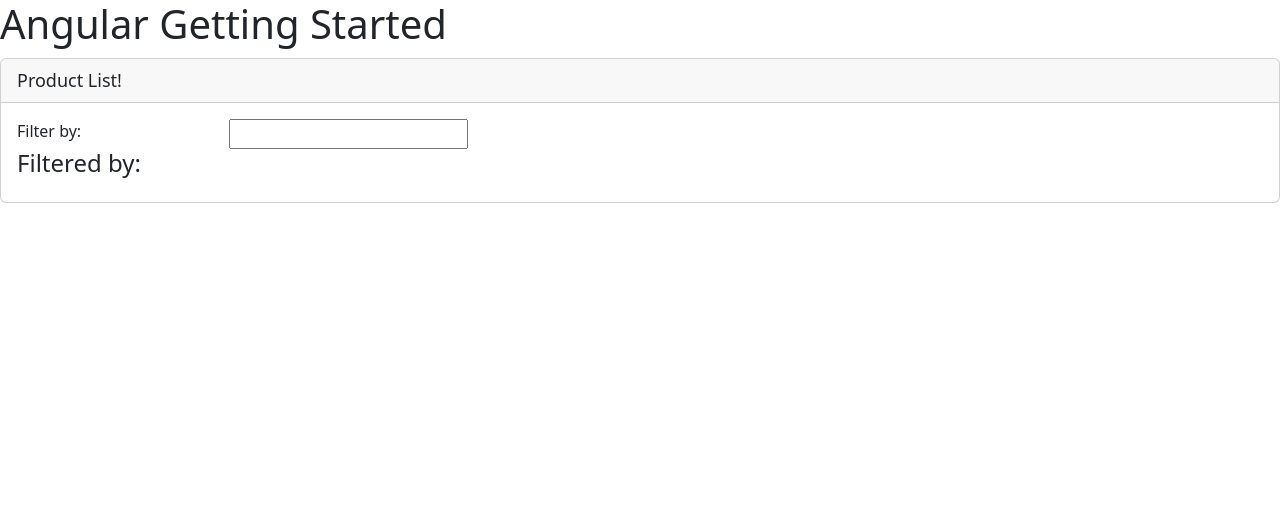
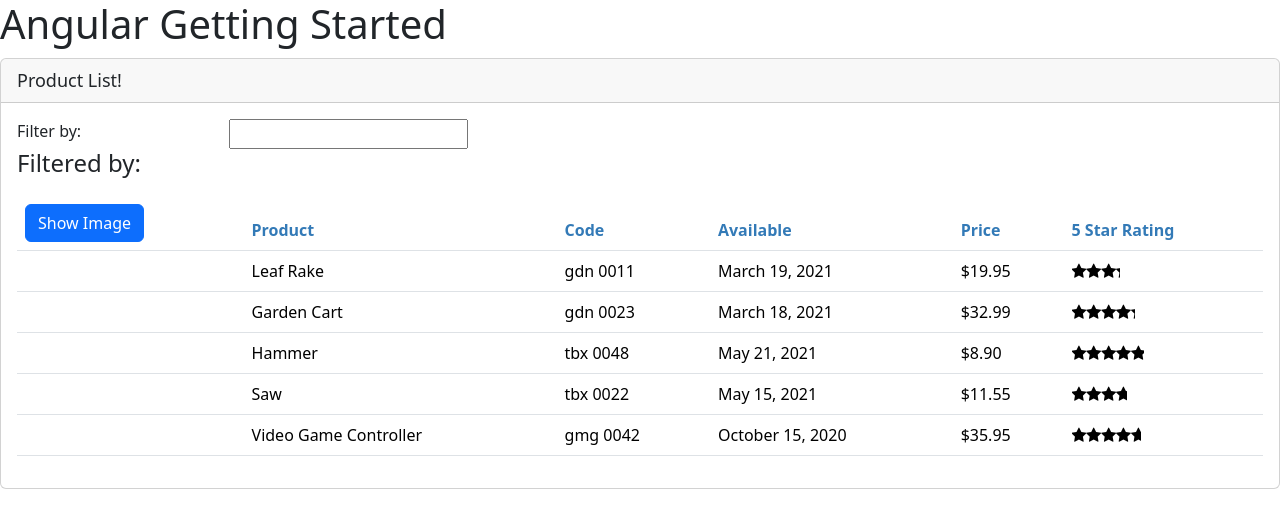
Before and after one commit to markfady/Angular_Getting_Started, an Angular app: page / in a window 1280 px wide. Shown: the top 528 px of the page. Built offline with nearby package versions, Linux system fonts and the light colour scheme.

Commit message:
usage of service , get data from api

```diff
--- a/src/app/products/product-list.component.ts
+++ b/src/app/products/product-list.component.ts
@@ -1,6 +1,7 @@
-import { Component, OnInit } from "@angular/core";
+import { Component, OnDestroy, OnInit } from "@angular/core";
 import { IProduct } from "./products";
 import { ProductService } from "./product.service";
+import { Subscription } from "rxjs";
 
 @Component({
     selector: 'pm-products',
@@ -8,26 +9,29 @@
     styleUrls:['./product-list.component.css']
 })
 
-export class ProductListComponent implements OnInit  {
+export class ProductListComponent implements OnInit ,OnDestroy {
     pageTitle:string='Product List!';
     imageWidth:number=50;
     imageMargin:number=2;
     showStatus:boolean=false;
+    errorMessage:string='';
+    filteredProduct:IProduct[]=[]
+    sub!:Subscription ; // ! mean we will handle this value later , no need to set it now
     private _listFilter:string=''
 
-    products:IProduct[]= [ //get data from service
-    ]
+    products:IProduct[]= []//Empty array to store data from service inside it
 
+  //Start set data to filteredProduct
+
+  //set data of products array that came from the service to filteredProduct
     get listFilter():string{
       return this._listFilter
     }
-
     set listFilter(value:string){
       this._listFilter=value;
       console.log('In setter:', value)
       this.filteredProduct=this.performFilter(value) //first we pass the value from text box
     }
-    filteredProduct:IProduct[]=[]
 
     performFilter(filterBy:string):IProduct[]{
       filterBy=filterBy.toLocaleLowerCase() //second we set data came from text box to lowerCase
@@ -35,23 +39,33 @@
         return product.productName.toLocaleLowerCase().includes(filterBy) //fourth we first lowerCase our product names to be matching comparison , then we check if text box value in our product list so we filter it
       })
     }
+    //End set data to filteredProduct
+
+  // start get data from the service by subscribe //
     ngOnInit(): void {
-      this.products=this.productService.getProducts(); //get data from the service
+    this.sub=this.productService.getProducts().subscribe({
+      next:productsData=>{  //curly braces cause more than one line inside the next notification
+      this.products=productsData;
       this.filteredProduct=this.products;
-      //this.listFilter='cart';
+      },
+      error:err=>this.errorMessage=err
+    });
     }
+    ngOnDestroy(): void {
+      this.sub.unsubscribe()
+    }
+    // End  get data from the service by subscribe //
 
-      //send data from star children to parent product-list using emet , and when you use emet you must define it's function here
+      //send data from star children to parent product-list using emit , and when you use emit you must define it's function here
       onRatingClicked(message:string):void{
         this.pageTitle='Product List:'+message;
       }
-
-
+      //start show/hide Image status
     toggleImage():void{
       this.showStatus=!this.showStatus
     }
+      //end show/hide Image status
 
-    constructor(private productService:ProductService){
-
+    constructor(private productService:ProductService){ //Inject get from http through angular
     }
 }
```
